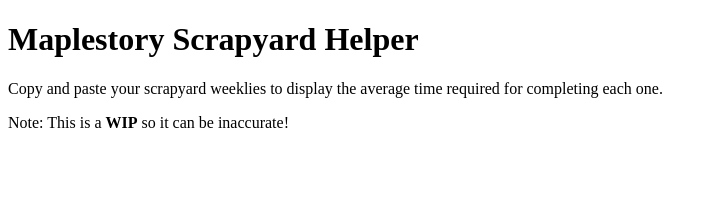
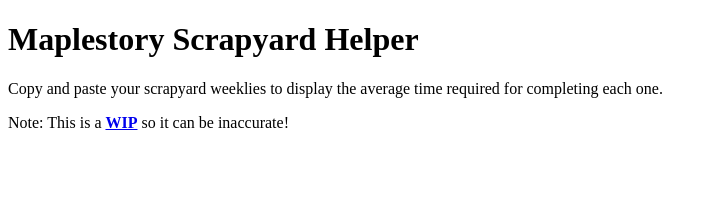
Before and after one commit to Hiroeme/scrapyardHelper, a React (Vite) app: page / in a window 1280 px wide. Shown: the top 204 px of the page, without its empty margins (0-717 px from the left). Built offline with nearby package versions, Linux system fonts and the light colour scheme.

Commit message:
Updated Description and Readme

```diff
--- a/src/App.jsx
+++ b/src/App.jsx
@@ -20,7 +20,7 @@
           Copy and paste your scrapyard weeklies to display the average time required for completing each one.
         </p>
         <p>
-          Note: This is a <b>WIP</b> so it can be inaccurate!
+          Note: This is a <a href="https://github.com/Hiroeme/scrapyardHelper"><b>WIP</b></a> so it can be inaccurate!
         </p>
       </div >
       <div>
```
Also changed, not shown: 2 other files (tests, documents, lock files or other folders).
